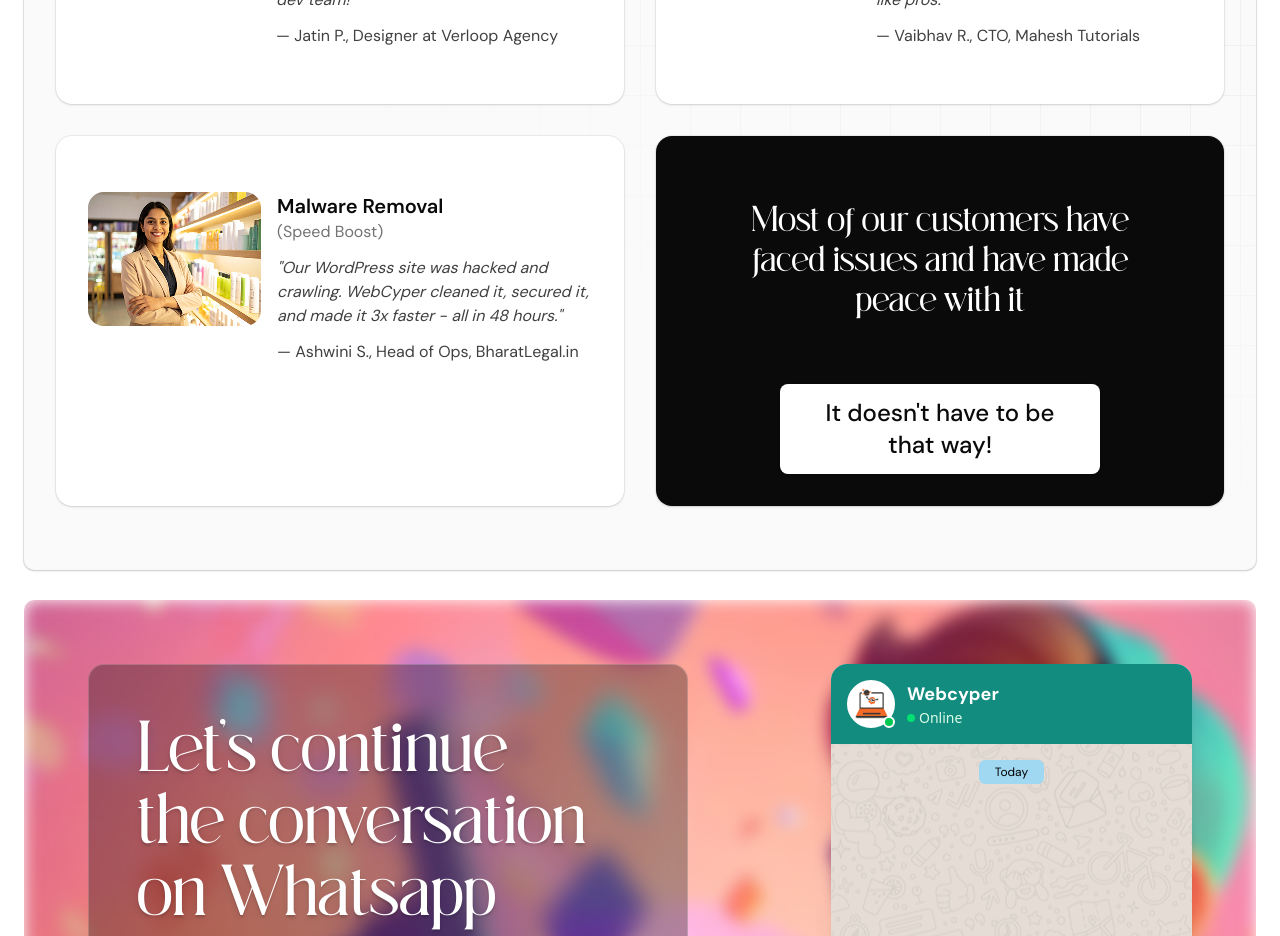
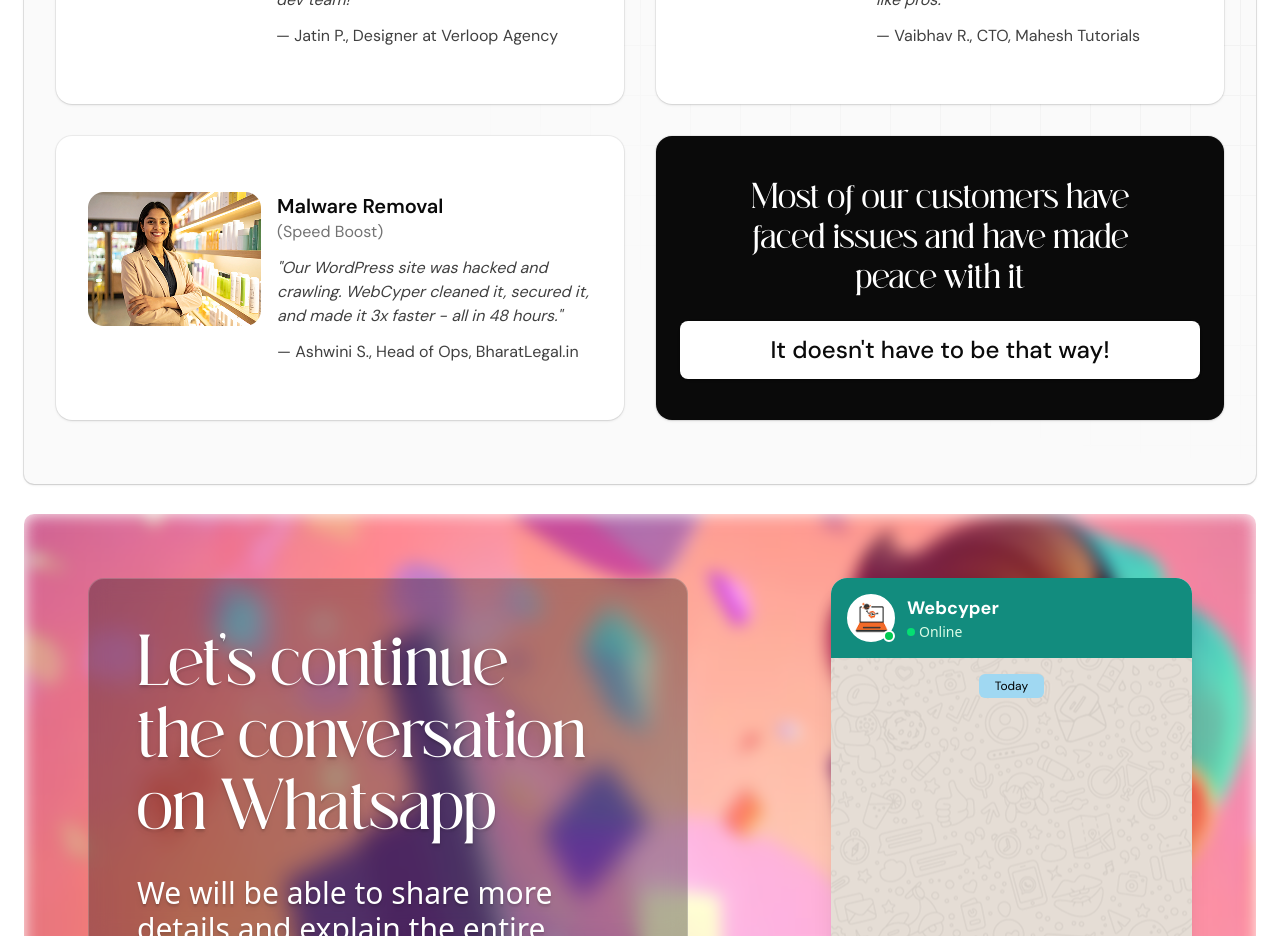
Before and after one commit to 0x1Shub/WebCyper-Wordpress-Landing, a Next.js app: page / in a window 1280 px wide. Shown: the part 4360-5296 px from the top of the page. Built offline with nearby package versions, Linux system fonts and the light colour scheme.

Commit message:
Updated UI ConnectedCard

```diff
--- a/src/components/real-results.tsx
+++ b/src/components/real-results.tsx
@@ -257,54 +257,54 @@ const ResultCard = ({ feature, index }: { feature: Result; index: number }) => (
 );
 
 
+const ConnectCard = () => (
+  <motion.div
+    className="relative flex flex-col justify-center rounded-2xl bg-neutral-950 p-6 text-left ring-1 shadow-sm ring-black/5 h-full"
+    variants={featureVariants}
+    whileHover="hover"
+    role="listitem"
+    aria-labelledby={`connected-card`}
+    >
+    <div className="flex flex-col h-full justify-center">
+      <div className='lg:mx-[40px] max-md:p-12'>
+        <p className="text-4xl max-sm:text-3xl text-center font-[family-name:var(--font-display)] font-medium text-white">
+          Most of our customers have faced issues and have made peace with it
+        </p>
+      </div>
+      <a
+        href="#contact"
+        className="mt-6 inline-flex items-center justify-center text-center px-6 py-3 border border-transparent text-2xl max-sm:text-xl font-medium rounded-md shadow-sm text-neutral-950 bg-white hover:bg-neutral-100 transition-colors duration-200 font-[family-name:var(--font-sans)]"
+      >
+        It doesn&apos;t have to be that way!
+      </a>
+    </div>
+  </motion.div>
+);
+
 // const ConnectCard = () => (
 //   <motion.div
-//     className="relative flex flex-col justify-center rounded-2xl bg-neutral-950 p-6 text-left ring-1 shadow-sm ring-black/5 h-full"
+//     className="relative flex flex-col justify-center rounded-2xl bg-neutral-950 p-4 min-[400px]:p-6 min-[500px]:p-8 text-left ring-1 shadow-sm ring-black/5 h-full"
 //     variants={featureVariants}
 //     whileHover="hover"
 //     role="listitem"
-//     aria-labelledby={`connected-card`}
-//     >
-//     <div className="flex flex-col h-full justify-center">
-//       <div className='lg:mx-[40px] max-md:p-12'>
-//         <p className="text-4xl max-sm:text-3xl text-center font-[family-name:var(--font-display)] font-medium text-white">
+//     aria-labelledby="connected-card"
+//   >
+//     <div className="flex flex-col h-full justify-center items-center">
+//       <div className='w-full max-w-2xl p-4 min-[400px]:p-6 min-[500px]:p-8'>
+//         <p className="text-2xl min-[400px]:text-3xl min-[500px]:text-4xl text-center font-[family-name:var(--font-display)] font-medium text-white">
 //           Most of our customers have faced issues and have made peace with it
 //         </p>
 //       </div>
+
 //       <a
 //         href="#contact"
-//         className="mt-6 inline-flex items-center justify-center text-center px-6 py-3 border border-transparent text-2xl max-sm:text-xl font-medium rounded-md shadow-sm text-neutral-950 bg-white hover:bg-neutral-100 transition-colors duration-200 font-[family-name:var(--font-sans)]"
+//         className="mt-4 min-[400px]:mt-6 min-[500px]:mt-8 w-full max-w-xs inline-flex items-center justify-center text-center px-6 py-3 border border-transparent text-lg min-[400px]:text-xl min-[500px]:text-2xl font-medium rounded-md shadow-sm text-neutral-950 bg-white hover:bg-neutral-100 transition-colors duration-200 font-[family-name:var(--font-sans)]"
 //       >
 //         It doesn&apos;t have to be that way!
 //       </a>
 //     </div>
 //   </motion.div>
 // );
-
-const ConnectCard = () => (
-  <motion.div
-    className="relative flex flex-col justify-center rounded-2xl bg-neutral-950 p-4 min-[400px]:p-6 min-[500px]:p-8 text-left ring-1 shadow-sm ring-black/5 h-full"
-    variants={featureVariants}
-    whileHover="hover"
-    role="listitem"
-    aria-labelledby="connected-card"
-  >
-    <div className="flex flex-col h-full justify-center items-center">
-      <div className='w-full max-w-2xl p-4 min-[400px]:p-6 min-[500px]:p-8'>
-        <p className="text-2xl min-[400px]:text-3xl min-[500px]:text-4xl text-center font-[family-name:var(--font-display)] font-medium text-white">
-          Most of our customers have faced issues and have made peace with it
-        </p>
-      </div>
-
-      <a
-        href="#contact"
-        className="mt-4 min-[400px]:mt-6 min-[500px]:mt-8 w-full max-w-xs inline-flex items-center justify-center text-center px-6 py-3 border border-transparent text-lg min-[400px]:text-xl min-[500px]:text-2xl font-medium rounded-md shadow-sm text-neutral-950 bg-white hover:bg-neutral-100 transition-colors duration-200 font-[family-name:var(--font-sans)]"
-      >
-        It doesn&apos;t have to be that way!
-      </a>
-    </div>
-  </motion.div>
-);
 
 export default function RealResults() {
   // Structured data for SEO
```
